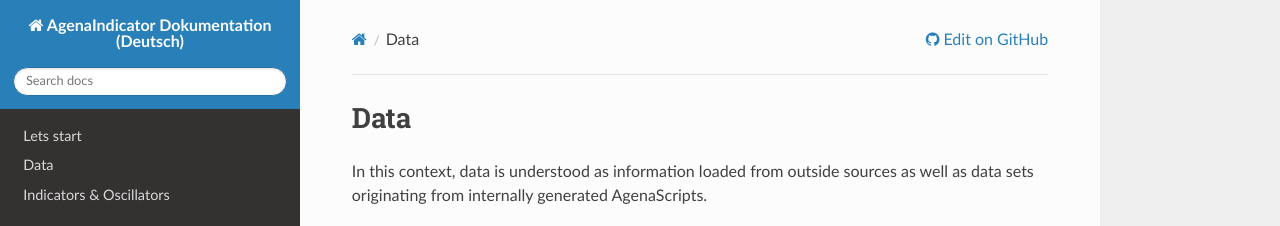
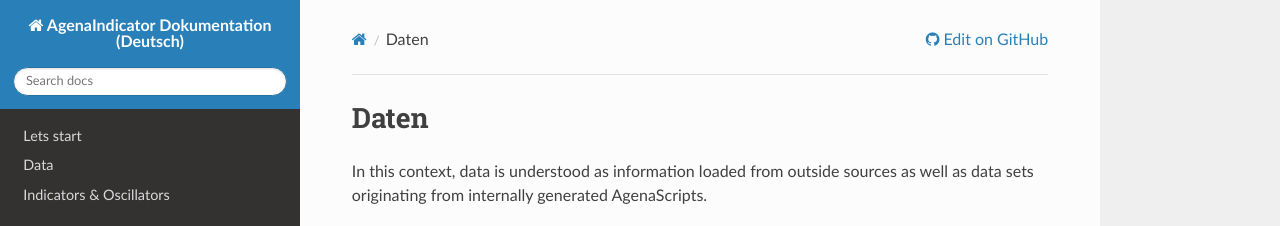
Before and after one commit to AgenaTrader/AgenaIndicator-documentation-de, an MkDocs documentation site: the page built from sources/Daten.md, in a window 1280 px wide and 900 px high. Shown: the top 226 px of the window. Built offline with MkDocs 1.6.1, drawn with Linux system fonts in a browser that asks for light colours; nearby versions of some CDN libraries; old or Windows-style settings are respelled for this version of MkDocs.

Commit message:
Update Daten.md

```diff
--- a/sources/Daten.md
+++ b/sources/Daten.md
@@ -1,4 +1,4 @@
-# Data
+# Daten
 In this context, data is understood as information loaded from outside sources as well as data sets originating from internally generated AgenaScripts.
 
 ## Bars (Candles)
```
